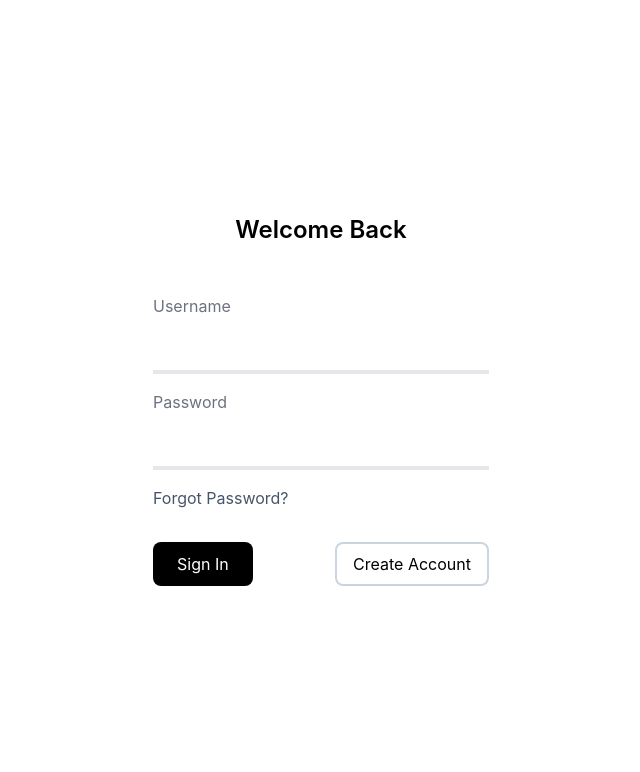
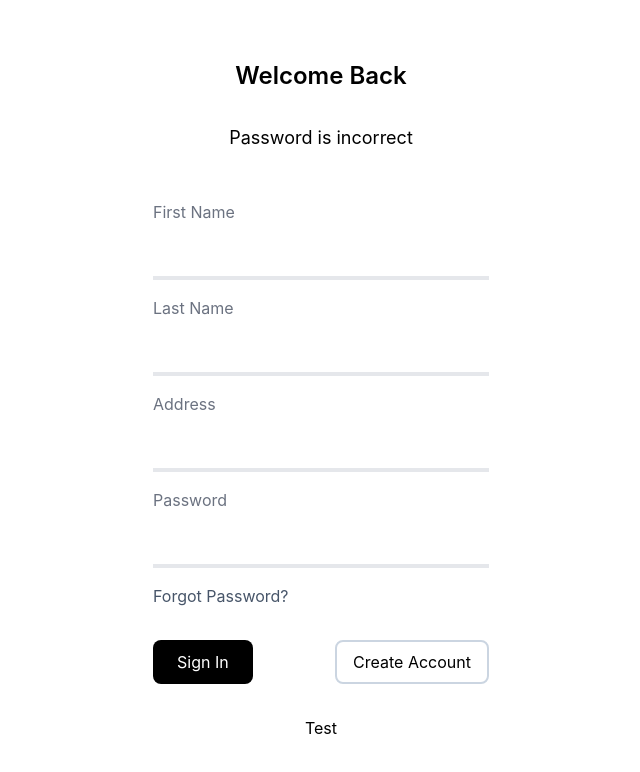
Before and after one commit to TheGraphVertices/Frontend, a React (Create React App) app: page / in a window 1280 px wide. Shown: the top 772 px of the page, without its empty margins (319-959 px from the left). Built offline with nearby package versions, Linux system fonts and the light colour scheme.

Commit message:
Added calls and redirect to login page

```diff
--- a/src/components/Stats.jsx
+++ b/src/components/Stats.jsx
@@ -35,12 +35,15 @@ function Stats({ id }){
 
 		const getResponse = async () => {
 			const url = `https://api.jeremypetch.com/data/${id}/list`
-			await fetch(url).then((response) => response.json()).then((data) => {
-				if(data !== {}){
-					setResponse(data)
-					graphDataPrep()
-				}
-			})
+			const response = await fetch(url)
+			if(response.status === 400){
+				return
+			}
+			else{
+				const body = await response.json()
+				setResponse(body)
+				graphDataPrep()
+			}
 		}
 
 		getEnergyData()
--- a/src/pages/Login.jsx
+++ b/src/pages/Login.jsx
@@ -1,28 +1,64 @@
 import { useNavigate } from "react-router-dom"
+import { useState } from "react"
 
 function Login(){
   const navigate = useNavigate()
+  const [firstName, setFirstName] = useState()
+  const [lastName, setLastName] = useState()
+  const [address, setAddress] = useState()
+  const [password, setPassword] = useState()
+  const [wrongPassword, setWrongPassword] = useState(false)
 
-  const loginRedirect = () => {
-    navigate("/userhomepage", {state:{
-      id: 2
-    }})
+  const redirectTemp = () => {
+    navigate("/userhomepage", {
+      state: {
+        uid: "cd38c98d-8d6b-4373-ab87-e34618d9ee95"
+      }
+    })
+  }
+
+  const loginRedirect = async () => {
+    const response = await fetch(`https://api.jeremypetch.com/user/?fname=${firstName}&lname=${lastName}&address=${address}&password=${password}`)
+    if(response.status == 401){
+      setWrongPassword(true)
+    }
+    else{
+      const id = await response.text()
+      navigate("/userhomepage", {
+        state: {
+          uid: id
+        }
+      })
+    }
   }
 
   return(
   <section className="flex items-center flex-col justify-center h-screen gap-8">
     <h1 className="font-semibold text-2xl">Welcome Back</h1>
+    <p className={`text-lg ${wrongPassword ? "hidden" : "block"}`}>Password is incorrect</p>
     <div className="max-w-[400px] w-full px-8">
       <form className="my-4">
         <label className="flex flex-col border-b-4 gap-2">
-            <p className="text-gray-500">Username</p>
-            <input type="text" className="outline-0 py-2 text-xl font-semibold"/>
+          <p className="text-gray-500">First Name</p>
+          <input onChange={(data) => {setFirstName(data.target.value)}} type="text" className="outline-0 py-2 text-xl font-semibold"/>
+        </label>
+      </form>
+      <form className="my-4">
+        <label className="flex flex-col border-b-4 gap-2">
+          <p className="text-gray-500">Last Name</p>
+          <input onChange={(data) => {setLastName(data.target.value)}} type="text" className="outline-0 py-2 text-xl font-semibold"/>
+        </label>
+      </form>
+      <form className="my-4">
+        <label className="flex flex-col border-b-4 gap-2">
+          <p className="text-gray-500">Address</p>
+          <input onChange={(data) => {setAddress(data.target.value)}} type="text" className="outline-0 py-2 text-xl font-semibold"/>
         </label>
       </form>
       <form className="my-4">
         <label className="flex flex-col border-b-4 gap-2">
           <p className="text-gray-500">Password</p>
-            <input type="password" className="outline-0 py-2 text-xl font-semibold"/>
+          <input onChange={(data) => {setPassword(data.target.value)}} type="password" className="outline-0 py-2 text-xl font-semibold"/>
         </label>
       </form>
       <a href="/forgotpassword" className="text-slate-600 hover:underline">Forgot Password?</a>
@@ -31,6 +67,7 @@ function Login(){
       <button onClick={loginRedirect} className="bg-black rounded-lg text-white px-6 py-2">Sign In</button>
       <a href="/register" className="border-2 rounded-lg border-slate-300 px-4 py-2">Create Account</a>
     </div>
+    <button onClick={redirectTemp}>Test</button>
   </section>
   )
 }
```
Lines whose indentation alone changed are shown as unchanged.
